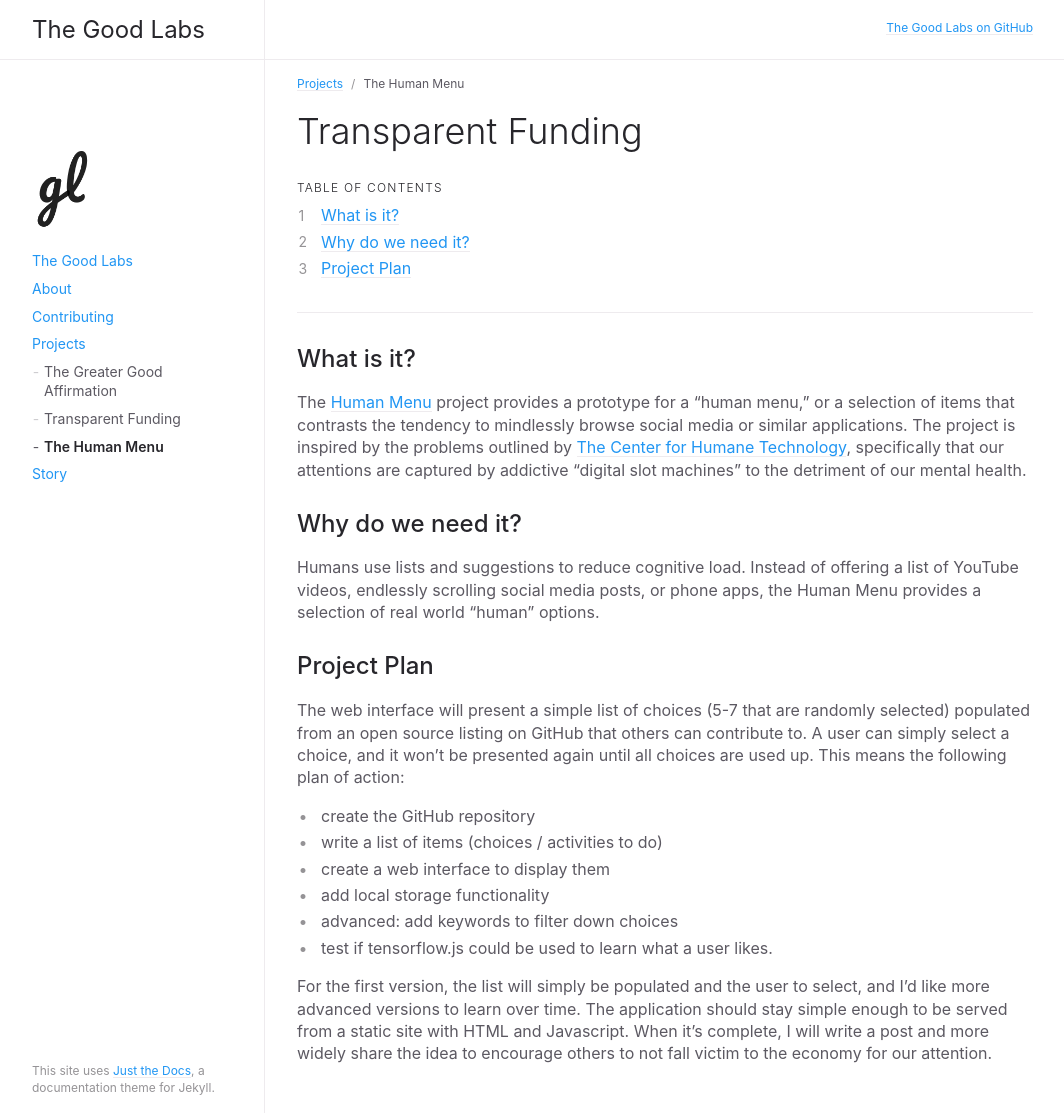
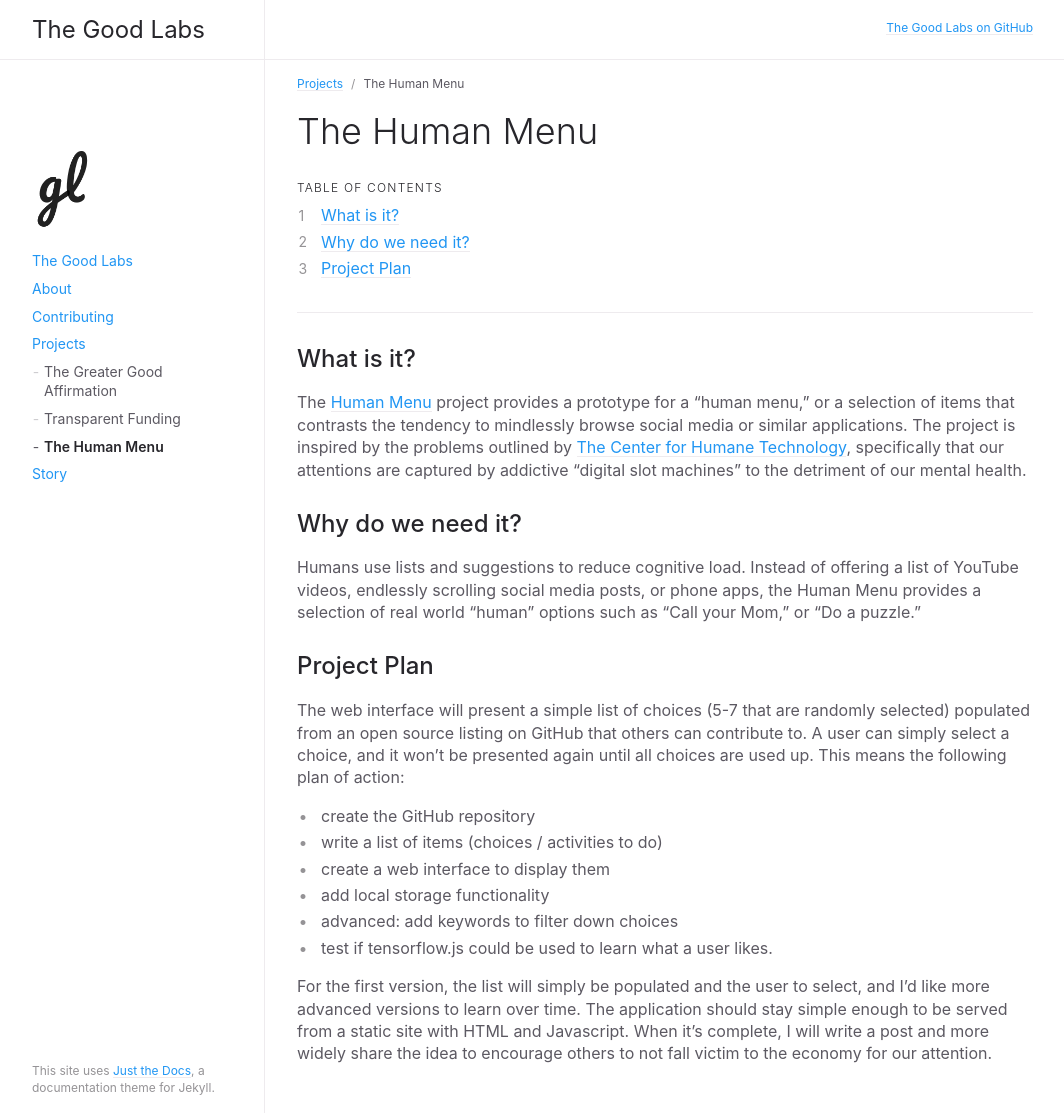
Before and after one commit to good-labs/good-labs.github.io, a Jekyll site: the page built from docs/projects/human-menu.md, in a window 1280 px wide. Shown: the whole page, without its empty margins (91-1155 px from the left). Built offline with Jekyll 4.4.1, drawn with Linux system fonts in a browser that asks for light colours.

Commit message:
final tweaks
Signed-off-by: Vanessa Sochat <vsochat@stanford.edu>

```diff
--- a/docs/projects/human-menu.md
+++ b/docs/projects/human-menu.md
@@ -5,7 +5,7 @@ nav_order: 3
 parent: Projects
 ---
 
-# Transparent Funding
+# The Human Menu
 {: .no_toc }
 
 ## Table of contents
@@ -30,7 +30,8 @@ machines" to the detriment of our mental health.
 
 Humans use lists and suggestions to reduce cognitive load. Instead of
 offering a list of YouTube videos, endlessly scrolling social media posts,
-or phone apps, the Human Menu provides a selection of real world "human" options.
+or phone apps, the Human Menu provides a selection of real world "human" options
+such as "Call your Mom," or "Do a puzzle."
 
 ## Project Plan
 
```
